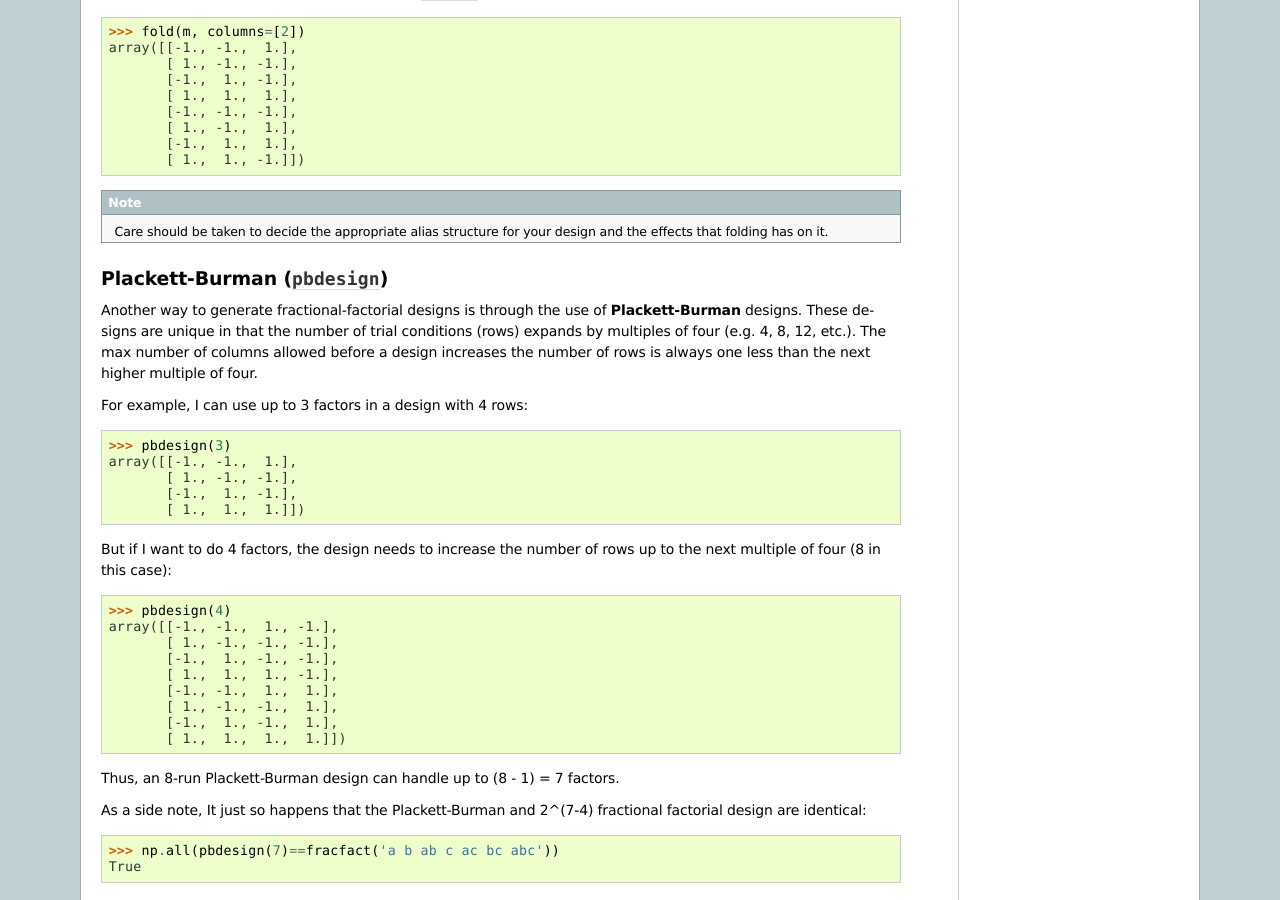
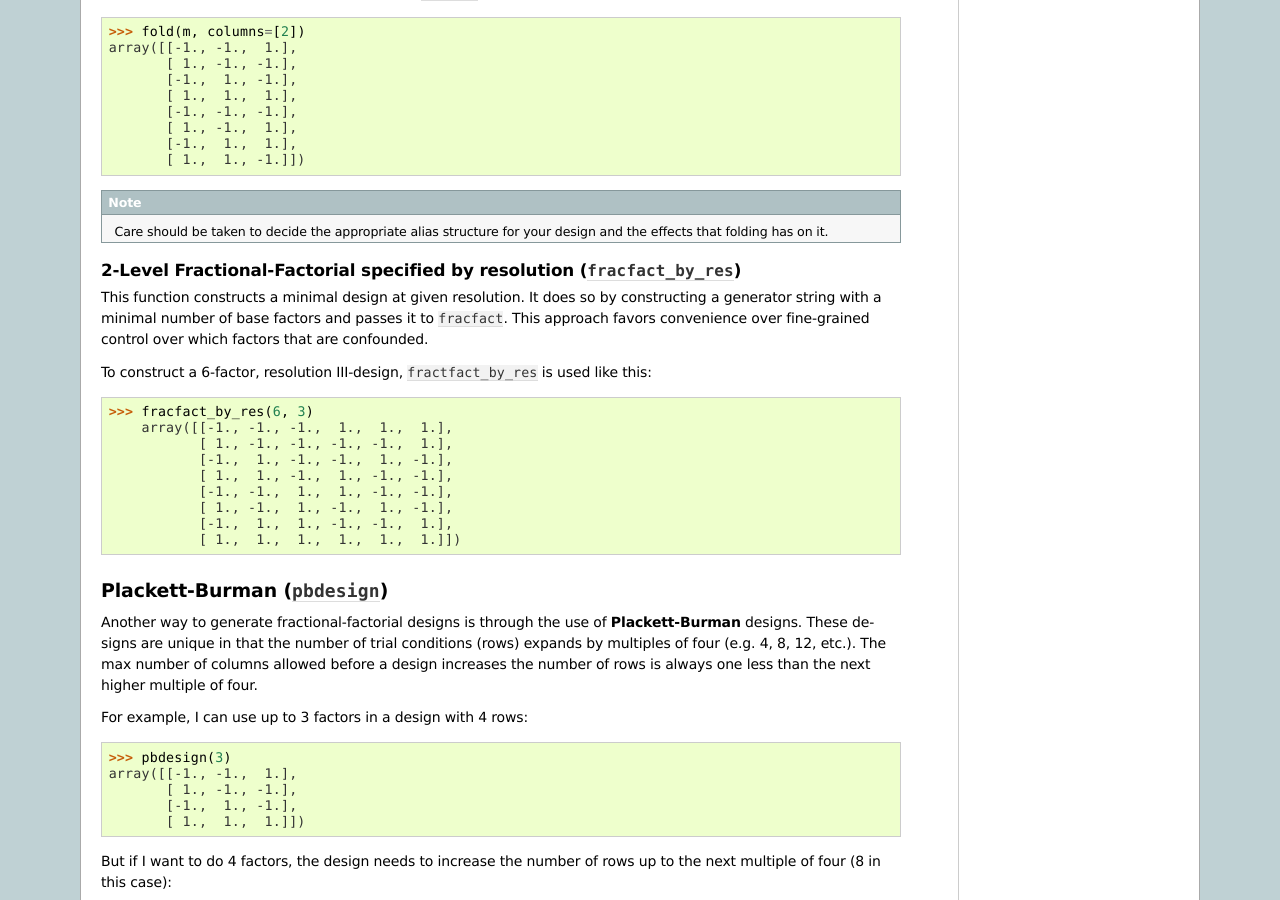
Before and after one commit to tisimst/pyDOE, a Sphinx documentation site: the page built from doc/factorial.rst, in a window 1280 px wide and 900 px high, scrolled down 2555 px. Built offline with Sphinx 7.4.7, drawn with Linux system fonts in a browser that asks for light colours; the version number is read from the project's files by our own code; some of the changed text lies outside the part shown.

Commit message:
Added doc-section on fractional factorial design specified by resolution.

```diff
--- a/doc/factorial.rst
+++ b/doc/factorial.rst
@@ -176,6 +176,27 @@
    Care should be taken to decide the appropriate alias structure for
    your design and the effects that folding has on it.
 
+2-Level Fractional-Factorial specified by resolution (``fracfact_by_res``)
+--------------------------------------------------------------------------
+
+This function constructs a minimal design at given resolution. It does so
+by constructing a generator string with a minimal number of base factors
+and passes it to ``fracfact``. This approach favors convenience over
+fine-grained control over which factors that are confounded.
+
+To construct a 6-factor, resolution III-design, ``fractfact_by_res``
+is used like this::
+
+   >>> fracfact_by_res(6, 3)
+       array([[-1., -1., -1.,  1.,  1.,  1.],
+              [ 1., -1., -1., -1., -1.,  1.],
+              [-1.,  1., -1., -1.,  1., -1.],
+              [ 1.,  1., -1.,  1., -1., -1.],
+              [-1., -1.,  1.,  1., -1., -1.],
+              [ 1., -1.,  1., -1.,  1., -1.],
+              [-1.,  1.,  1., -1., -1.,  1.],
+              [ 1.,  1.,  1.,  1.,  1.,  1.]])
+
 .. index:: Plackett-Burman
 
 .. _plackett_burman:
```
